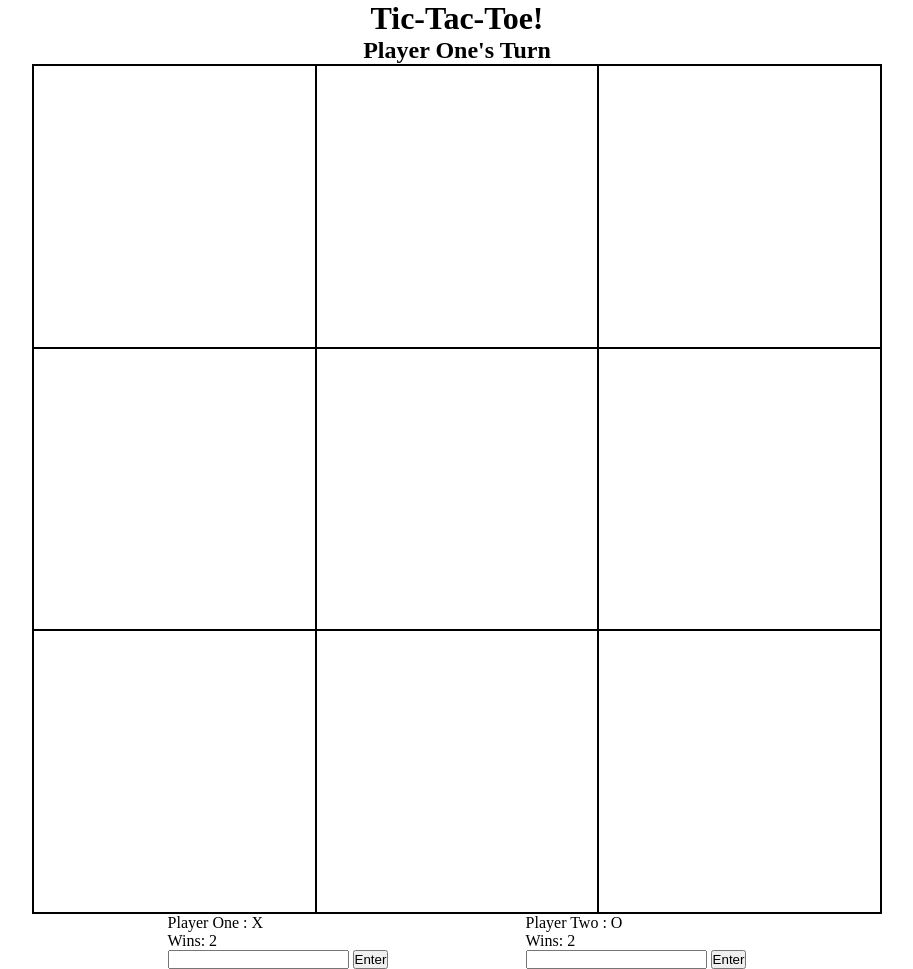
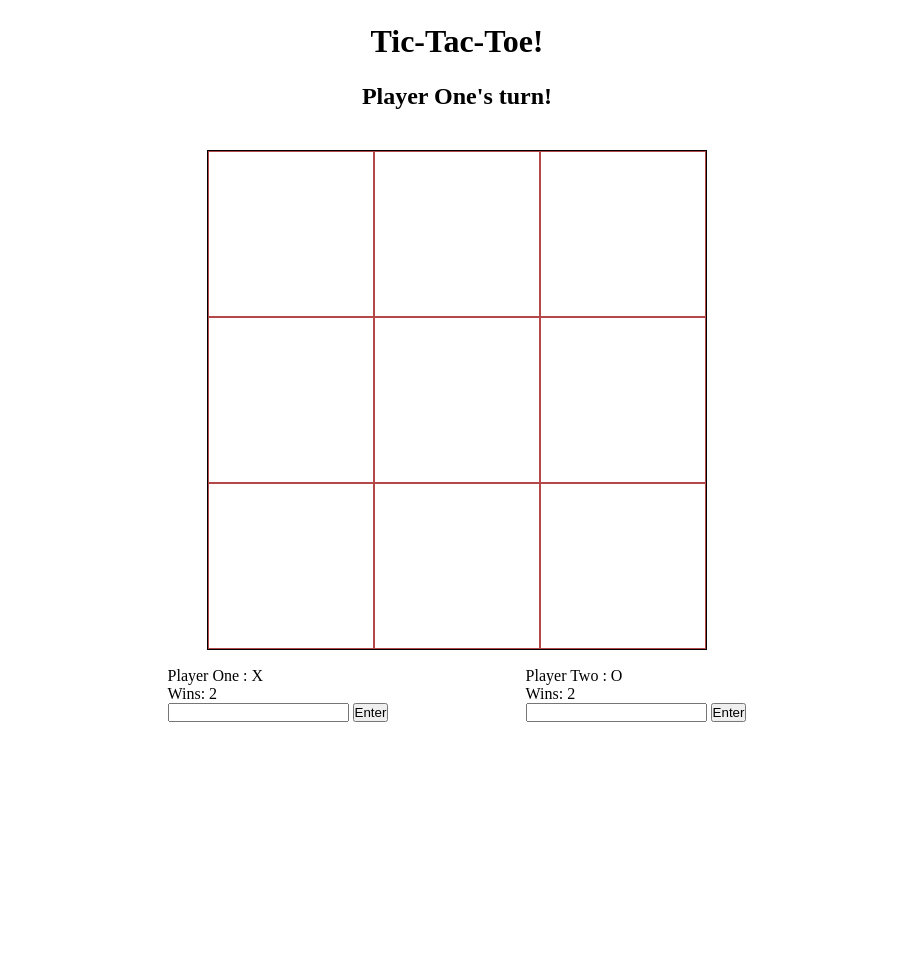
Before and after one commit to Dana-Hong/tic-tac-toe, a plain HTML site: page index.html in a window 1280 px wide. Shown: the whole page, without its empty margins (183-1096 px from the left). After the commit the page ends 800 px from the top, so only its background shows below. Drawn offline with Linux system fonts and the light colour scheme.

Commit message:
Change UI proportions and add turn indicator

```diff
--- a/index.html
+++ b/index.html
@@ -11,7 +11,7 @@
 <body>
     <header>
         <h1>Tic-Tac-Toe!</h1>
-        <h2 class="current-player-turn">Player One's Turn</h2>
+        <h2 class="current-player-turn"></h2>
     </header>
     <div class="game-board-container">
         <div class="game-board">
--- a/script.js
+++ b/script.js
@@ -14,27 +14,28 @@ let Player = function(name, marker, turn) {
     return { name, marker, turn, placeMarker, startTurn, endTurn };
 }
 
-let playerOne = Player('Player1', 'X', true);
-let playerTwo = Player('Player2', 'O', false);
+let playerOne = Player('Player One', 'X', true);
+let playerTwo = Player('Player Two', 'O', false);
+document.querySelector('.current-player-turn').textContent = `${playerOne.name}'s turn!`;
 
 let Square = function(DOMObject) {
     DOMObject.status = false;
     let handleEvent = () => {
         if (DOMObject.status) {
-            return console.log('square filled already', playerOne.turn, `testing:`, DOMObject.status);
+            return;
         } else if (!DOMObject.status) {
             if (playerOne.turn) {
+                document.querySelector('.current-player-turn').textContent = `${playerTwo.name}'s turn!`;
                 playerOne.placeMarker(DOMObject);
                 playerOne.turn = playerOne.endTurn();
                 playerTwo.turn = playerTwo.startTurn();
                 DOMObject.status = true;
-                console.log('hey1');
             } else if (playerTwo.turn) {
+                document.querySelector('.current-player-turn').textContent = `${playerOne.name}'s turn!`;
                 playerTwo.placeMarker(DOMObject);
                 playerTwo.turn = playerTwo.endTurn();
                 playerOne.turn = playerOne.startTurn();
                 DOMObject.status = true;
-                console.log('hey2');
             }
         }
     }
--- a/style.css
+++ b/style.css
@@ -35,16 +35,16 @@ header {
 }
 
 .game-board {
-    height: 850px;
-    width: 850px;
+    height: 500px;
+    width: 500px;
     display: grid;
     grid-template: repeat(3, 1fr) / repeat(3, 1fr);
     border: solid black 1px;
 }
 
 .square {
-    border: solid 1px black;
-    font-size: 10rem;
+    border: solid 1px rgb(180, 72, 72);
+    font-size: 7rem;
     text-align: center;
 }
 
```
